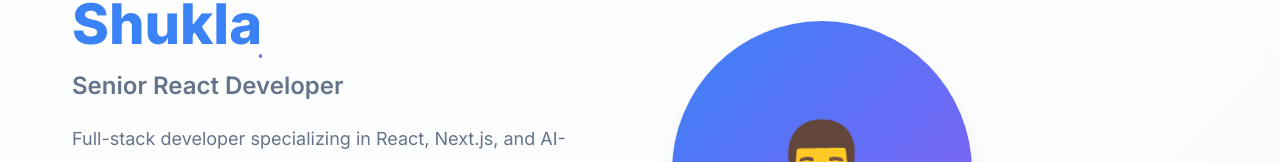
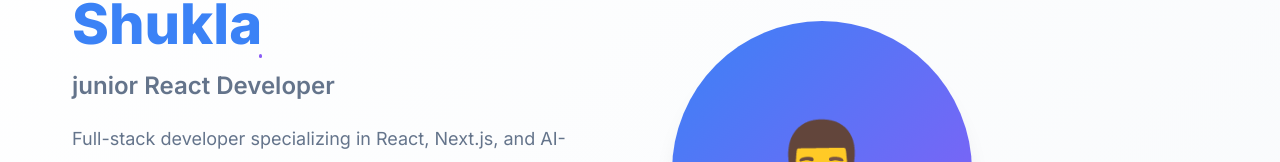
Before and after one commit to Tr8n/Portfolio, a React (Vite) app: page / in a window 1280 px wide. Shown: the part 251-413 px from the top of the page. Built offline with nearby package versions, Linux system fonts and the light colour scheme.

Commit message:
Update Hero.jsx
updated info

```diff
--- a/src/components/Hero.jsx
+++ b/src/components/Hero.jsx
@@ -9,7 +9,7 @@
             <h1 className="hero-title">
               Hi, I'm <span className="highlight">Siddhant Shukla</span>
             </h1>
-            <h2 className="hero-role">Senior React Developer</h2>
+            <h2 className="hero-role">junior React Developer</h2>
             <p className="hero-headline">Full-stack developer specializing in React, Next.js, and AI-powered applications.</p>
             <p className="hero-location">
               <i className="icon">📍</i> Kanpur, Uttar Pradesh, India
```
